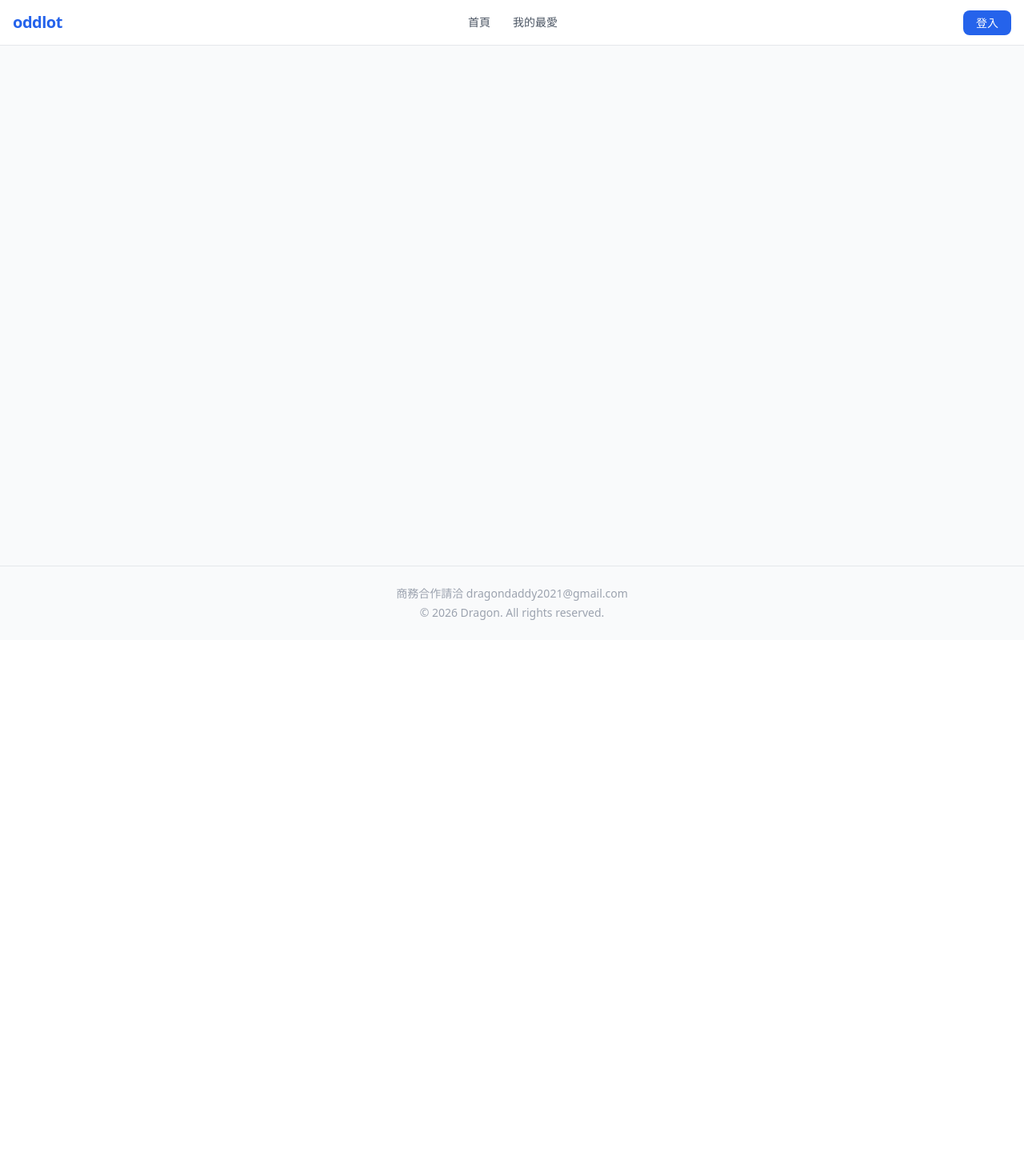
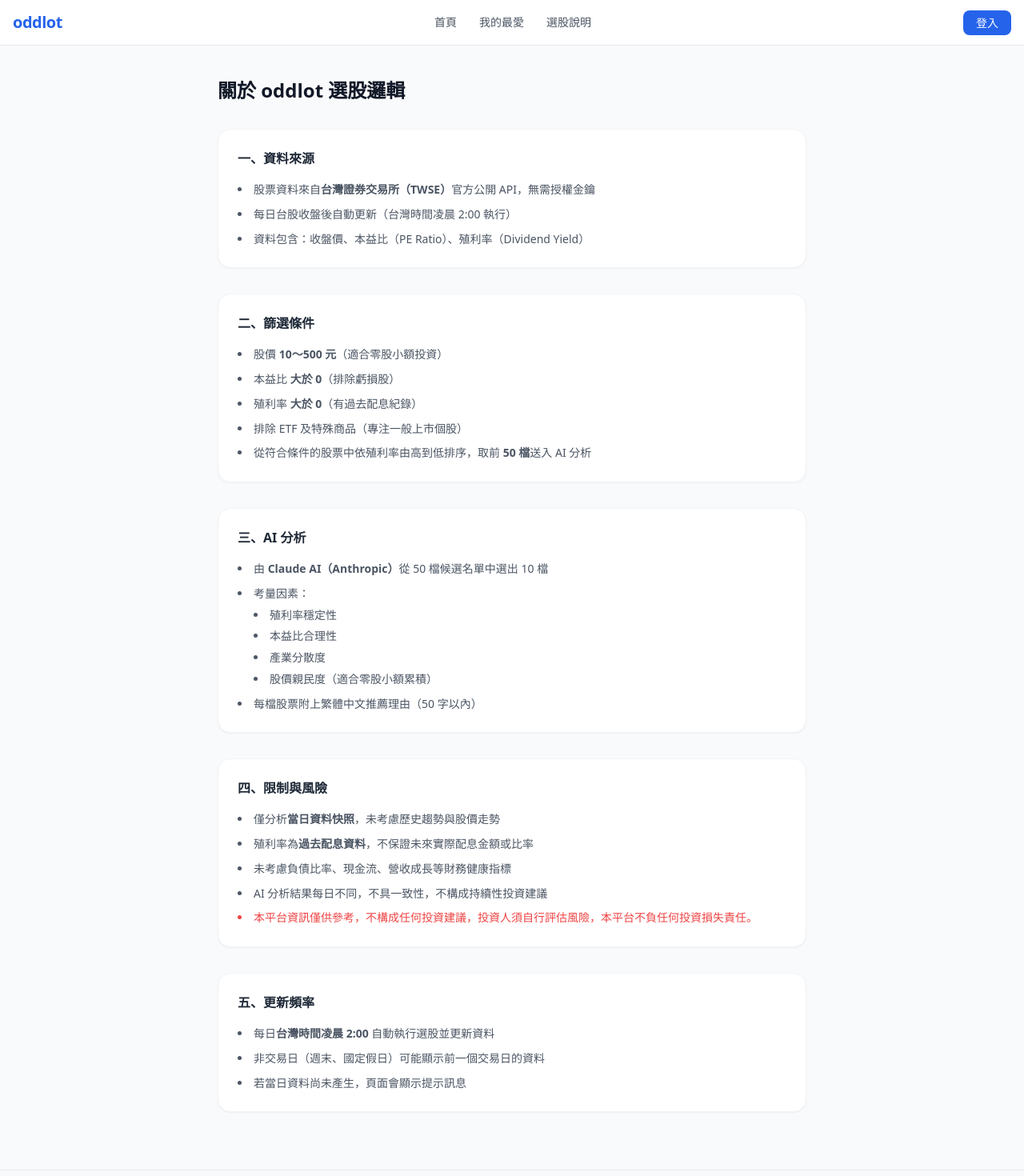
Before and after one commit to dragondaddy2021/oddlot, a React (Vite) app in the folder frontend/: page /about in a window 1280 px wide. Shown: the top 1470 px of the page at 80% size. Before the commit the page ends 800 px from the top, so only its background shows below. Built offline with nearby package versions, Linux system fonts and the light colour scheme; no server answers.

Commit message:
feat: add about page explaining stock selection logic

```diff
--- a/frontend/src/App.jsx
+++ b/frontend/src/App.jsx
@@ -1,5 +1,6 @@
 import { Link, Route, BrowserRouter as Router, Routes, useNavigate } from "react-router-dom";
 import { useAuth } from "./hooks/useAuth";
+import About from "./pages/About";
 import Favorites from "./pages/Favorites";
 import Home from "./pages/Home";
 import Login from "./pages/Login";
@@ -13,6 +14,7 @@ export default function App() {
           <Routes>
             <Route path="/" element={<Home />} />
             <Route path="/favorites" element={<Favorites />} />
+            <Route path="/about" element={<About />} />
             <Route path="/login" element={<Login />} />
           </Routes>
         </div>
@@ -43,6 +45,7 @@ function Navbar() {
         <nav className="flex items-center gap-1 text-sm font-medium text-gray-600">
           <NavLink to="/">首頁</NavLink>
           <NavLink to="/favorites">我的最愛</NavLink>
+          <NavLink to="/about">選股說明</NavLink>
         </nav>
 
         {/* Auth */}
--- /dev/null
+++ b/frontend/src/pages/About.jsx
@@ -0,0 +1,74 @@
+export default function About() {
+  return (
+    <div className="min-h-screen bg-gray-50">
+      <main className="max-w-3xl mx-auto px-4 py-10">
+        <h2 className="text-2xl font-bold text-gray-900 mb-8">關於 oddlot 選股邏輯</h2>
+
+        <div className="space-y-8">
+
+          <Section title="一、資料來源">
+            <ul className="list-disc list-inside space-y-2 text-gray-600 text-sm leading-relaxed">
+              <li>股票資料來自<strong>台灣證券交易所（TWSE）</strong>官方公開 API，無需授權金鑰</li>
+              <li>每日台股收盤後自動更新（台灣時間凌晨 2:00 執行）</li>
+              <li>資料包含：收盤價、本益比（PE Ratio）、殖利率（Dividend Yield）</li>
+            </ul>
+          </Section>
+
+          <Section title="二、篩選條件">
+            <ul className="list-disc list-inside space-y-2 text-gray-600 text-sm leading-relaxed">
+              <li>股價 <strong>10～500 元</strong>（適合零股小額投資）</li>
+              <li>本益比 <strong>大於 0</strong>（排除虧損股）</li>
+              <li>殖利率 <strong>大於 0</strong>（有過去配息紀錄）</li>
+              <li>排除 ETF 及特殊商品（專注一般上市個股）</li>
+              <li>從符合條件的股票中依殖利率由高到低排序，取前 <strong>50 檔</strong>送入 AI 分析</li>
+            </ul>
+          </Section>
+
+          <Section title="三、AI 分析">
+            <ul className="list-disc list-inside space-y-2 text-gray-600 text-sm leading-relaxed">
+              <li>由 <strong>Claude AI（Anthropic）</strong>從 50 檔候選名單中選出 10 檔</li>
+              <li>
+                考量因素：
+                <ul className="list-disc list-inside ml-5 mt-1 space-y-1">
+                  <li>殖利率穩定性</li>
+                  <li>本益比合理性</li>
+                  <li>產業分散度</li>
+                  <li>股價親民度（適合零股小額累積）</li>
+                </ul>
+              </li>
+              <li>每檔股票附上繁體中文推薦理由（50 字以內）</li>
+            </ul>
+          </Section>
+
+          <Section title="四、限制與風險">
+            <ul className="list-disc list-inside space-y-2 text-gray-600 text-sm leading-relaxed">
+              <li>僅分析<strong>當日資料快照</strong>，未考慮歷史趨勢與股價走勢</li>
+              <li>殖利率為<strong>過去配息資料</strong>，不保證未來實際配息金額或比率</li>
+              <li>未考慮負債比率、現金流、營收成長等財務健康指標</li>
+              <li>AI 分析結果每日不同，不具一致性，不構成持續性投資建議</li>
+              <li className="text-red-500 font-medium">本平台資訊僅供參考，不構成任何投資建議，投資人須自行評估風險，本平台不負任何投資損失責任。</li>
+            </ul>
+          </Section>
+
+          <Section title="五、更新頻率">
+            <ul className="list-disc list-inside space-y-2 text-gray-600 text-sm leading-relaxed">
+              <li>每日<strong>台灣時間凌晨 2:00</strong> 自動執行選股並更新資料</li>
+              <li>非交易日（週末、國定假日）可能顯示前一個交易日的資料</li>
+              <li>若當日資料尚未產生，頁面會顯示提示訊息</li>
+            </ul>
+          </Section>
+
+        </div>
+      </main>
+    </div>
+  );
+}
+
+function Section({ title, children }) {
+  return (
+    <section className="bg-white rounded-2xl border border-gray-100 shadow-sm p-6">
+      <h3 className="text-base font-bold text-gray-800 mb-4">{title}</h3>
+      {children}
+    </section>
+  );
+}
```
